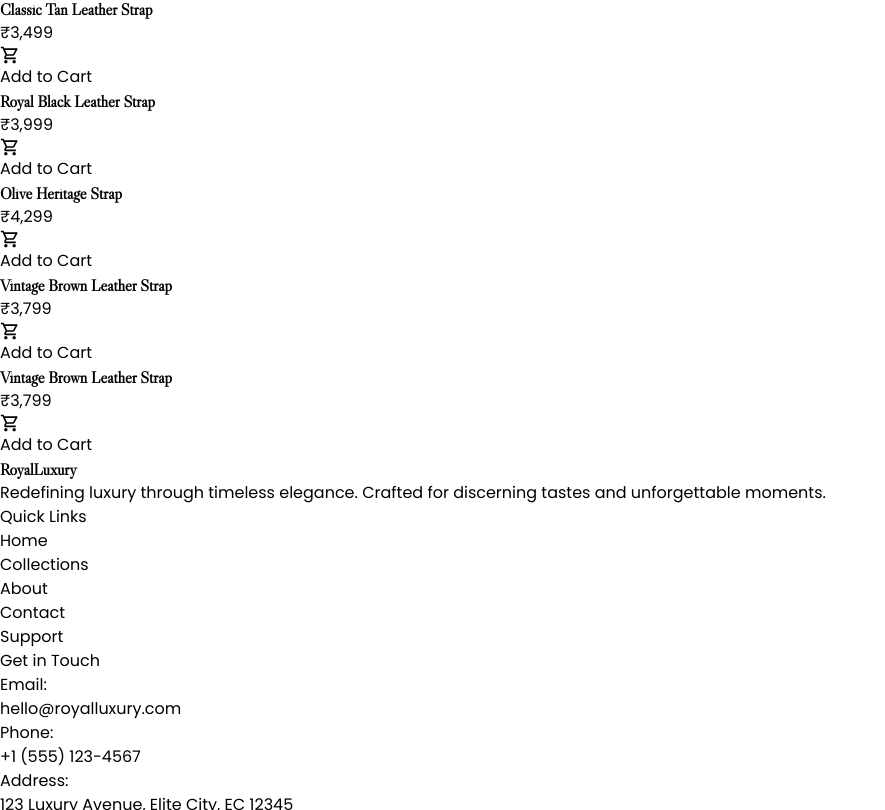
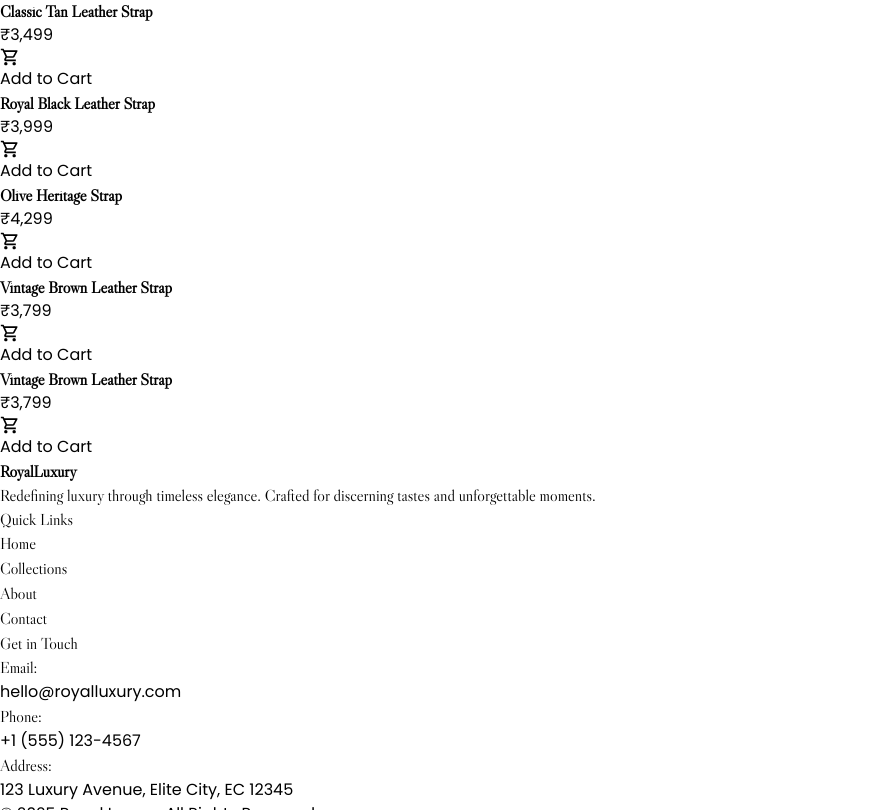
Before and after one commit to shivanitech777/Leatherstrap, a Next.js app: page / in a window 1280 px wide. Shown: the part 1990-2800 px from the top of the page, without its empty margins (0-885 px from the left). Built offline with nearby package versions, Linux system fonts and the light colour scheme.

Commit message:
Enhance typography and layout consistency across components; update font usage and styles in Footer, Header, Hero, Collections, CategoryStraps, OurProduct, and ProductPage

```diff
--- a/src/app/component/Footer.jsx
+++ b/src/app/component/Footer.jsx
@@ -34,35 +34,35 @@ export default function Footer() {
         className="absolute inset-0 bg-gradient-to-r from-emerald-900 via-black to-emerald-900 blur-3xl -z-10"
       />
 
-      <div className="relative z-10 max-w-7xl mx-auto px-4 sm:px-6 lg:px-8 py-12 md:py-20">
+      <div className="relative z-10 max-w-7xl mx-auto px-4 sm:px-6 lg:px-8 py-12 md:py-20 ">
 
         <motion.div
           variants={containerVariants}
           initial="hidden"
           whileInView="visible"
           viewport={{ once: true }}
-          className="grid grid-cols-1 md:grid-cols-3 gap-8 md:gap-12 mb-12"
+          className="grid grid-cols-1 md:grid-cols-3 gap-8 md:gap-12 mb-12 "
         >
 
           <motion.div variants={itemVariants} className="space-y-4">
-            <h3 className="text-2xl md:text-3xl font-serif font-bold">
-              <span className="bg-gradient-to-r from-amber-400 to-amber-600 bg-clip-text text-transparent">Royal</span>
-              <span className="text-white ml-2">Luxury</span>
+            <h3 className="text-2xl md:text-3xl Libre">
+              <span className="bg-gradient-to-r from-amber-400 to-amber-600 bg-clip-text text-transparent Libre">Royal</span>
+              <span className="text-white ml-2 Libre  ">Luxury</span>
             </h3>
-            <p className="text-gray-300 leading-relaxed text-sm md:text-base">
+            <p className="text-gray-300 leading-relaxed text-sm md:text-base font-semibold Libre tracking-wider uppercase ">
               Redefining luxury through timeless elegance. Crafted for discerning tastes and unforgettable moments.
             </p>
           </motion.div>
 
 
           <motion.div variants={itemVariants} className="space-y-4">
-            <h4 className="text-lg font-semibold text-amber-400">Quick Links</h4>
+            <h4 className="text-lg font-semibold text-amber-400 Libre tracking-wider uppercase">Quick Links</h4>
             <ul className="space-y-3">
-              {["Home", "Collections", "About", "Contact", "Support"].map((item, i) => (
+              {["Home", "Collections", "About", "Contact"].map((item, i) => (
                 <li key={i}>
                   <Link
                     href={`/${item.toLowerCase()}`}
-                    className="text-gray-300 hover:text-amber-400 transition-colors duration-300 text-sm md:text-base"
+                    className="text-gray-300 hover:text-amber-400 transition-colors duration-300 text-sm md:text-base Libre tracking-wider uppercase font-semibold"
                   >
                     {item}
                   </Link>
@@ -72,20 +72,20 @@ export default function Footer() {
           </motion.div>
 
           <motion.div variants={itemVariants} className="space-y-4">
-            <h4 className="text-lg font-semibold text-amber-400">Get in Touch</h4>
+            <h4 className="text-lg font-semibold text-amber-400 Libre tracking-wider uppercase">Get in Touch</h4>
             <div className="space-y-3 text-sm md:text-base text-gray-300">
               <p>
-                <span className="text-amber-400 font-semibold">Email:</span>
+                <span className="text-amber-400 Libre tracking-wider uppercase font-semibold">Email:</span>
                 <br />
                 hello@royalluxury.com
               </p>
               <p>
-                <span className="text-amber-400 font-semibold">Phone:</span>
+                <span className="text-amber-400 Libre tracking-wider uppercase font-semibold">Phone:</span>
                 <br />
                 +1 (555) 123-4567
               </p>
               <p>
-                <span className="text-amber-400 font-semibold">Address:</span>
+                <span className="text-amber-400 Libre tracking-wider uppercase font-semibold">Address:</span>
                 <br />
                 123 Luxury Avenue, Elite City, EC 12345
               </p>
--- a/src/app/component/Header.jsx
+++ b/src/app/component/Header.jsx
@@ -22,11 +22,11 @@ export default function Header() {
         <motion.div initial={{ opacity: 0, y: -20 }} animate={{ opacity: 1, y: 0 }} transition={{ duration: 0.8 }}>
           <Link href="/" className="flex items-center gap-2">
             <div className="w-8 h-8 bg-gradient-to-br from-emerald-700 to-emerald-900 rounded-lg flex items-center justify-center">
-              <span className="text-white font-bold text-lg">R</span>
+              <span className="text-white Libre text-lg">R</span>
             </div>
             <span className="hidden sm:block text-xl font-serif tracking-wide">
-              <span className="text-emerald-900 font-bold">Royal</span>
-              <span className="text-amber-600">Luxury</span>
+              <span className="text-emerald-900 Libre">Royal</span>
+              <span className="text-amber-600 Libre ">Luxury</span>
             </span>
           </Link>
         </motion.div>
--- a/src/app/component/Hero.jsx
+++ b/src/app/component/Hero.jsx
@@ -164,7 +164,7 @@ export default function Hero() {
               initial={{ opacity: 0, y: 30 }}
               animate={{ opacity: 1, y: 0 }}
               transition={{ delay: 1.3, duration: 1 }}
-              className="hidden md:grid grid-cols-3 gap-8 pt-12 border-t border-emerald-500/20 font-Libre"
+              className="hidden md:grid grid-cols-3 gap-8 pt-12 border-t border-emerald-500/20 Libre"
             >
               {[
                 { number: "25+", label: "Years Legacy", icon: "★" },
--- a/src/app/component/collections.jsx
+++ b/src/app/component/collections.jsx
@@ -69,7 +69,7 @@ export default function CollectionsPage() {
             ✨ New Arrivals
           </motion.span>
 
-          <h2 className="text-5xl md:text-6xl font-bold bg-gradient-to-r from-emerald-900 to-amber-700 bg-clip-text text-transparent mb-4 tracking-tight">
+          <h2 className="text-5xl md:text-6xl font-bold bg-gradient-to-r from-emerald-900 to-amber-700 bg-clip-text text-transparent mb-4 leading-tight  tracking-wide uppercase">
             New Collections
           </h2>
           <p className="mt-6 text-gray-700 text-lg max-w-3xl mx-auto leading-relaxed">
--- a/src/app/component/k.jsx
+++ b/src/app/component/k.jsx
@@ -78,11 +78,12 @@ export default function CategoryStraps() {
             initial={{ opacity: 0 }}
             whileInView={{ opacity: 1 }}
             transition={{ duration: 0.6 }}
-            className="text-sm uppercase tracking-[0.2em] text-[#1B5E3F] font-semibold"
+            className="text-sm uppercase tracking-[0.2em] text-[#1B5E3F] font-semibold "
           >
             Collection
           </motion.span>
-          <h2 className="font-serif text-5xl md:text-6xl text-[#1B5E3F] mt-4 mb-6 leading-tight">
+          <h2 className="Libre text-5xl md:text-6xl text-[#1B5E3F] mt-4 mb-6 leading-tight  tracking-wide uppercase
+          ">
             Premium Leather <span className="text-[#D4AF37]">Types</span>
           </h2>
           <p className="text-xl text-[#3A3A3A] max-w-3xl mx-auto leading-relaxed font-light">
--- a/src/app/component/our-product.jsx
+++ b/src/app/component/our-product.jsx
@@ -60,7 +60,7 @@ export default function OurProduct() {
             </div>
           </motion.div>
 
-          <h2 className="text-5xl md:text-6xl font-bold bg-gradient-to-r from-emerald-900 via-emerald-800 to-amber-700 bg-clip-text text-transparent mb-4 tracking-tight">
+          <h2 className="text-5xl md:text-6xl font-bold bg-gradient-to-r from-emerald-900 via-emerald-800 to-amber-700 bg-clip-text text-transparent mb-4 leading-tight  tracking-wide uppercase">
             Our Premium Collections
           </h2>
           <p className="mt-6 text-gray-700 text-lg md:text-xl max-w-2xl mx-auto leading-relaxed">
--- a/src/app/component/product.jsx
+++ b/src/app/component/product.jsx
@@ -48,7 +48,7 @@ export default function ProductPage() {
         transition={{ duration: 1 }}
         className="text-center mb-4 md:mb-8"
       >
-        <h2 className="text-4xl md:text-5xl  text-[#6B8E23] tracking-wide">
+        <h2 className="text-4xl md:text-5xl  text-[#6B8E23] leading-tight  tracking-wide uppercase">
           Premium Leather Collection
         </h2>
         <p className="mt-4 text-[#4A4A4A] text-lg max-w-2xl mx-auto">
--- a/src/app/globals.css
+++ b/src/app/globals.css
@@ -29,11 +29,11 @@ body {
 
   h1, h2, h3, h5, h6, .hero-heading {
     font-family: var(--libre, 'Libre Caslon Display', Georgia, 'Times New Roman', serif);
-    /* ensure strong weight for display headings */
+
     font-weight: 700;
   }
 
-  /* Utility classes to apply local fonts anywhere */
+
   .libreCaslonDisplay, .font-libre-caslon {
     font-family: var(--libre, 'Libre Caslon Display', Georgia, 'Times New Roman', serif) !important;
   }
```
